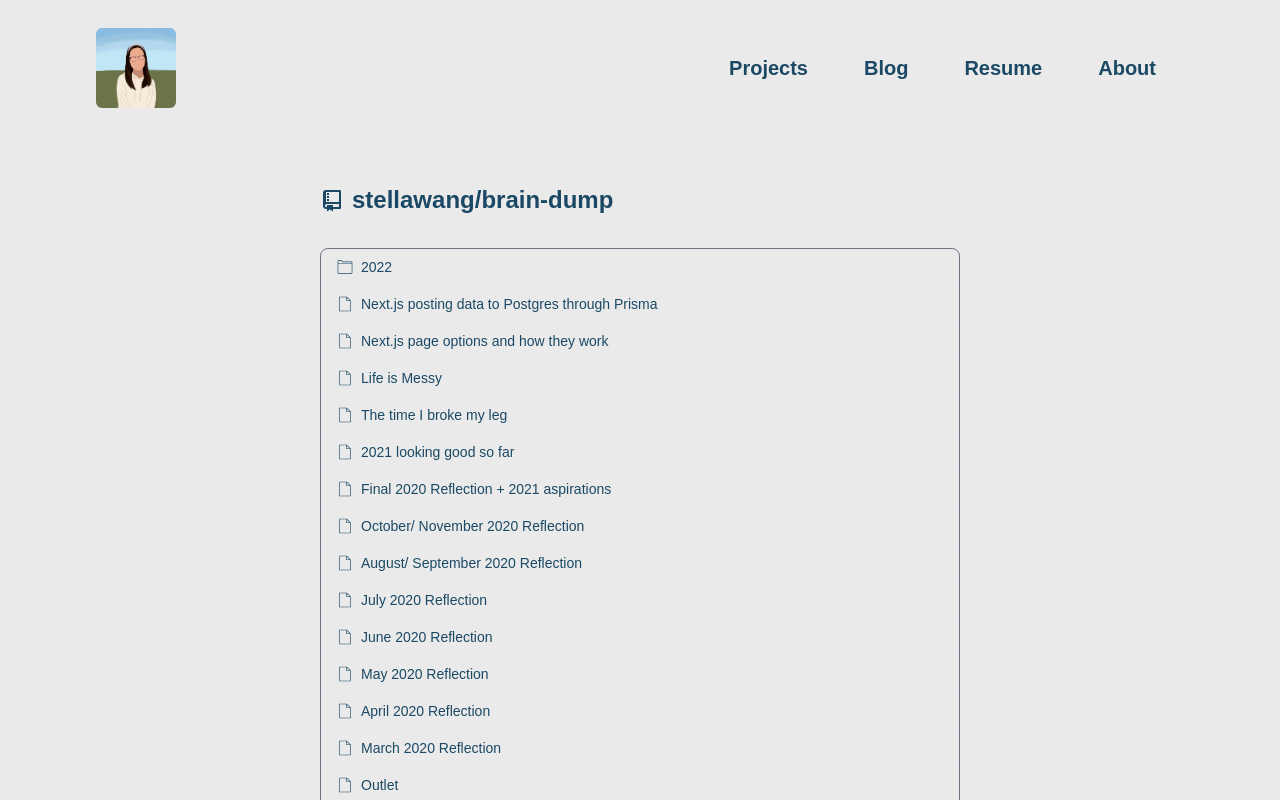
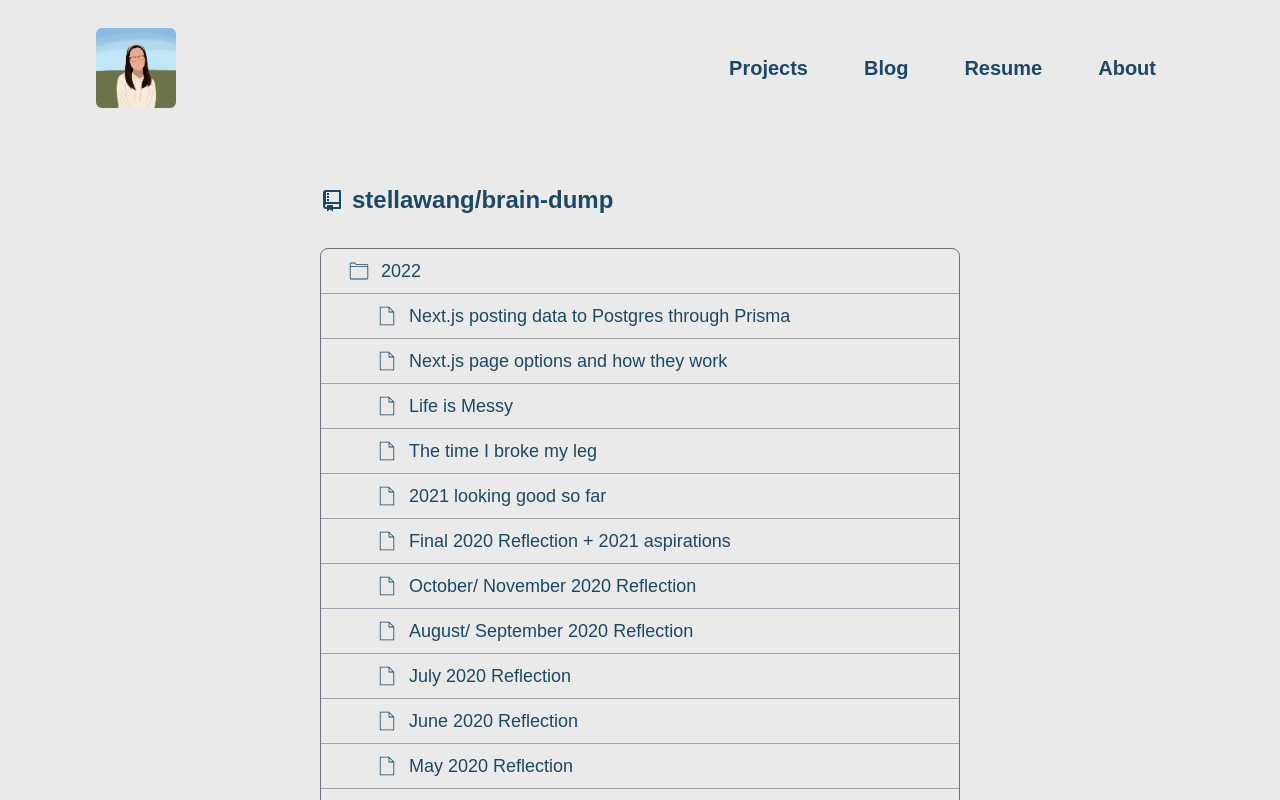
Before and after one commit to stellaw1/portfolio-site, a Next.js app: page /blog in a window 1280 px wide. Shown: the top 800 px of the page. Built offline with nearby package versions, Linux system fonts and the light colour scheme; a web font is replaced by a local one.

Commit message:
blog repo page wip

```diff
--- a/components/BlogCard.js
+++ b/components/BlogCard.js
@@ -3,11 +3,13 @@ import Link from 'next/link';
 export default function BlogCard(props) {
     return (
         <Link href={`/blog/${props.slug}`}>
-            <button type="button" className="inline-flex relative items-center py-2 px-4 w-full text-sm font-medium border-b border-gray-200 hover:bg-gray-100 hover:text-blue-700 focus:z-10 focus:ring-2 focus:ring-blue-700 focus:text-blue-700 dark:border-gray-600 dark:hover:bg-gray-600 dark:hover:text-white dark:focus:ring-gray-500 dark:focus:text-white">
-                <svg aria-hidden="true" className="mr-2 w-4 h-4 fill-current" fill="currentColor" viewBox="0 0 50 50" xmlns="http://www.w3.org/2000/svg">
+            <button type="button" className="inline-flex relative items-center py-2 px-4 w-full text-sm font-medium border-b border-gray-400 hover:bg-gray-100 ">
+                <svg aria-hidden="true" className="ml-10 mr-3 w-5 h-5 fill-current" fill="currentColor" viewBox="0 0 50 50" xmlns="http://www.w3.org/2000/svg">
                     <path d="M 7 2 L 7 48 L 43 48 L 43 14.59375 L 42.71875 14.28125 L 30.71875 2.28125 L 30.40625 2 Z M 9 4 L 29 4 L 29 16 L 41 16 L 41 46 L 9 46 Z M 31 5.4375 L 39.5625 14 L 31 14 Z"></path>
                 </svg>
-                {props.title}
+                <div className="text-lg">
+                    {props.title}
+                </div>
             </button>
         </Link>
     )
--- a/components/BlogHero.js
+++ b/components/BlogHero.js
@@ -3,11 +3,13 @@ import BlogCard from "./BlogCard"
 export default function BlogHero(props) {
     return (
         <div className="mx-auto rounded-lg border border-gray-500">
-            <button type="button" className="inline-flex relative items-center py-2 px-4 w-full text-sm font-medium border-b border-gray-200 hover:bg-gray-100 hover:text-blue-700 focus:z-10 focus:ring-2 focus:ring-blue-700 focus:text-blue-700 dark:border-gray-600 dark:hover:bg-gray-600 dark:hover:text-white dark:focus:ring-gray-500 dark:focus:text-white">
-                <svg aria-hidden="true" className="mr-2 w-4 h-4 fill-current" fill="currentColor" viewBox="0 0 50 50" xmlns="http://www.w3.org/2000/svg">
+            <button type="button" className="inline-flex relative items-center py-2 px-4 w-full text-sm font-medium border-b border-gray-400 hover:bg-gray-100">
+                <svg aria-hidden="true" className="mx-3 w-5 h-5 fill-current" fill="currentColor" viewBox="0 0 50 50" xmlns="http://www.w3.org/2000/svg">
                 <path d="M 5 4 C 3.3544268 4 2 5.3555411 2 7 L 2 16 L 2 26 L 2 43 C 2 44.644459 3.3544268 46 5 46 L 45 46 C 46.645063 46 48 44.645063 48 43 L 48 26 L 48 16 L 48 11 C 48 9.3549372 46.645063 8 45 8 L 18 8 C 18.08657 8 17.96899 8.000364 17.724609 7.71875 C 17.480227 7.437136 17.179419 6.9699412 16.865234 6.46875 C 16.55105 5.9675588 16.221777 5.4327899 15.806641 4.9628906 C 15.391504 4.4929914 14.818754 4 14 4 L 5 4 z M 5 6 L 14 6 C 13.93925 6 14.06114 6.00701 14.308594 6.2871094 C 14.556051 6.5672101 14.857231 7.0324412 15.169922 7.53125 C 15.482613 8.0300588 15.806429 8.562864 16.212891 9.03125 C 16.619352 9.499636 17.178927 10 18 10 L 45 10 C 45.562937 10 46 10.437063 46 11 L 46 13.1875 C 45.685108 13.07394 45.351843 13 45 13 L 5 13 C 4.6481575 13 4.3148915 13.07394 4 13.1875 L 4 7 C 4 6.4364589 4.4355732 6 5 6 z M 5 15 L 45 15 C 45.56503 15 46 15.43497 46 16 L 46 26 L 46 43 C 46 43.562937 45.562937 44 45 44 L 5 44 C 4.4355732 44 4 43.563541 4 43 L 4 26 L 4 16 C 4 15.43497 4.4349698 15 5 15 z"></path>
                 </svg>
-                2022
+                <div className="text-lg">
+                    2022
+                </div>
             </button>
             {props.posts.reverse().map(({ slug, frontmatter }) => (
                 <BlogCard
```
